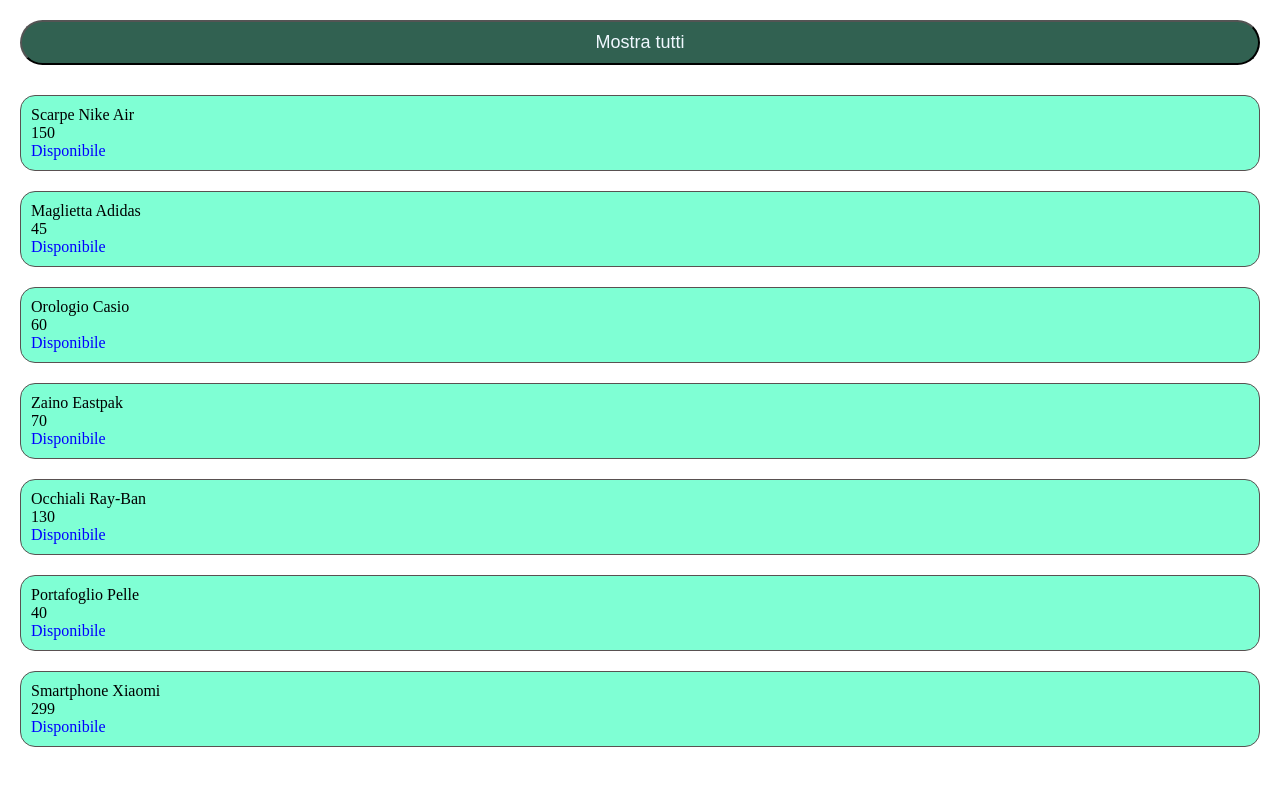
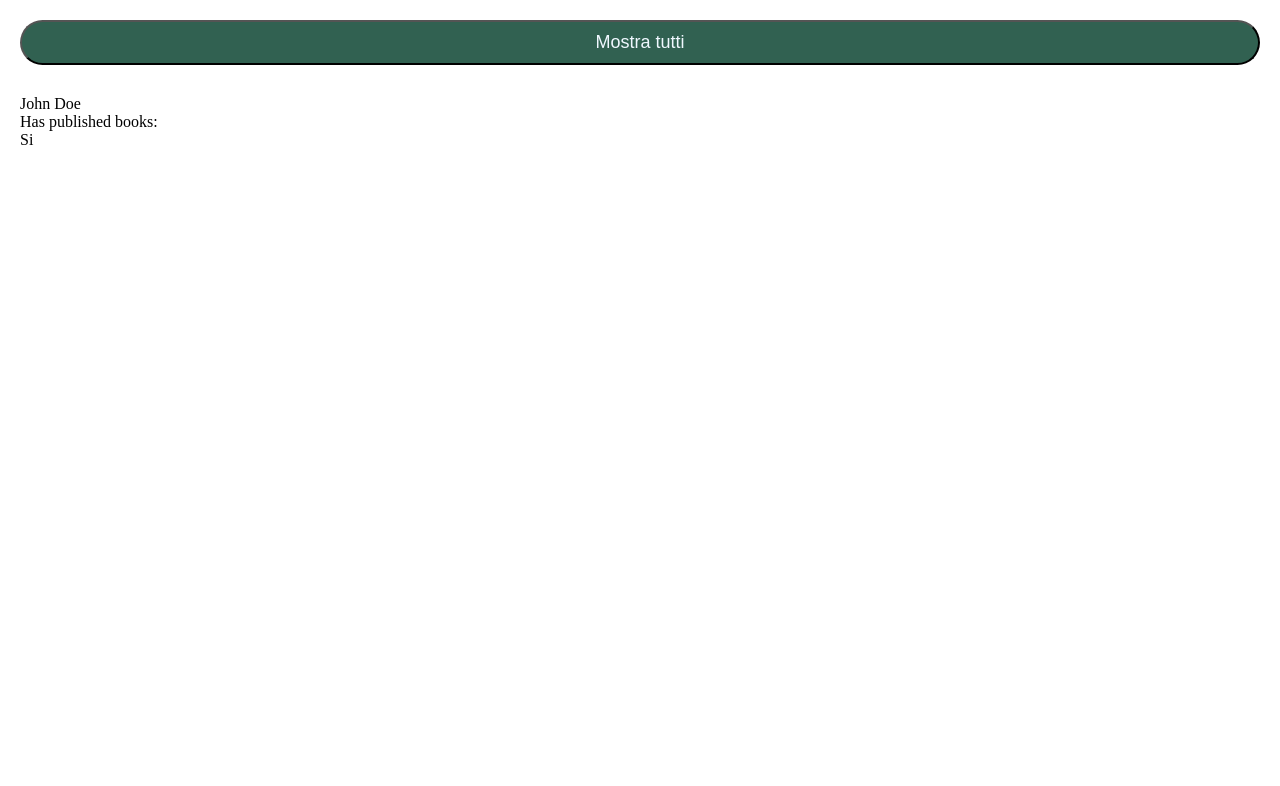
Before and after one commit to GiancarloRamondino/Vue-lezione-sammarco, a Vue app: page / in a window 1280 px wide. Shown: the top 786 px of the page. Built offline with nearby package versions, Linux system fonts and the light colour scheme.

Commit message:
Aggiunta computed properties

```diff
--- a/src/components/ProductList.vue
+++ b/src/components/ProductList.vue
@@ -1,5 +1,5 @@
 <script setup>
-import { ref } from 'vue';
+import { computed, reactive, ref } from 'vue';
 
 const showOnlyInStock = ref(true);
 const products = [
@@ -14,6 +14,22 @@
     { id: 9, nome: "Giacca Invernale", prezzo: 180, inStock: false },
     { id: 10, nome: "Smartphone Xiaomi", prezzo: 299, inStock: true }
 ];
+
+const author = reactive({
+  name: 'John Doe',
+  books: [
+    'Vue 2 - Advanced Guide',
+    'Vue 3 - Basic Guide',
+    'Vue 4 - The Mystery'
+  ]
+})
+
+
+// a computed ref
+const publishedBooksMessage = computed(() => {
+  return author.books.length > 0 ? 'Si' : 'No'
+})
+
 </script>
 
 <template>
@@ -21,8 +37,7 @@
     <button @click="showOnlyInStock = !showOnlyInStock">
         {{ showOnlyInStock ? 'Mostra tutti' : 'Mostra solo disponibili' }}
     </button>
-
-
+<!--
     <div
       v-for="product in products"
       :key="product.id"
@@ -36,37 +51,12 @@
             <p class="blue" v-if="product.inStock">Disponibile</p>
             <p class="red" v-else>Esaurito</p>
         </div>
-    </div>
+    </div>  -->
 
+    <p>{{ author.name}}</p>
+    <p>Has published books:</p>
+    <span>{{ publishedBooksMessage }}</span>
 
-    <!--
-    <div
-    v-for="product in products"
-    :key="product.id"
-    >
-        <div
-            :style="{
-            visibility:
-                !showOnlyInStock || product.inStock
-                ? 'visible'
-                : 'hidden'
-            }"
-            class="product-div"
-        >
-            <p>{{ product.nome }}</p>
-            <p>{{ product.prezzo }}</p>
-
-            <p class="blue" v-if="product.inStock">
-            Disponibile
-            </p>
-
-            <p class="red" v-else>
-            Esaurito
-            </p>
-
-        </div>
-    </div>
-    -->
 
 </template>
 
@@ -75,7 +65,7 @@
         margin-bottom: 20px;
         background-color: aquamarine;
         border-radius: 15px;
-        border: 1px rgb(89, 81, 81) solid;
+        border: 1px rgb(190, 139, 139) solid;
         padding: 10px;
     }
 
```
